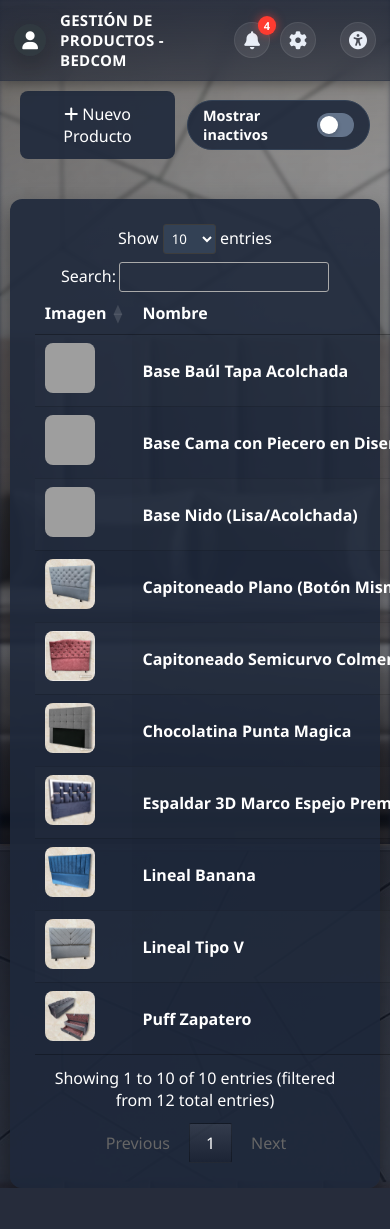
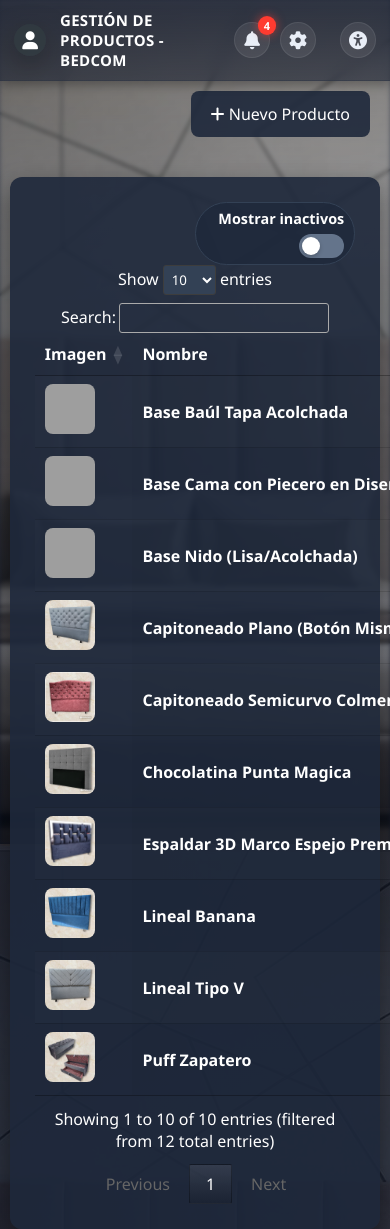
Before and after one commit to sofiaquimbayita-prog/BEDCOM, a Django app: page /vistas/productos/ in a window 390 px wide; the page is wider, and only the part inside the window is pictured. Before the commit the page ends 1188 px from the top of that part, so only its background shows below. Run offline with Django 5.2, Linux system fonts and the light colour scheme; data comes from the database, SQL or seed files in the repository; both versions use the stored data as it was after the commit; some libraries are stand-ins or nearby versions; grey boxes are pictures that could not be loaded.

Commit message:
Actualizacion de posicion y estilos responsive del switch, y corrijo funcionalidad de la accesibilidad para el modulo productos.

```diff
--- a/project2/app/static/ap1/css/styles_productos.css
+++ b/project2/app/static/ap1/css/styles_productos.css
@@ -214,6 +213,7 @@ header {
    BOTONES
    ================================================== */
 .button-3 {
+  margin-left: auto;
   background: var(--color-superficie);
   color: var(--color-texto);
   padding: 12px 20px;
@@ -366,15 +366,75 @@ header {
 .switch-container {
     margin-left: auto;
     display: flex;
-    align-items: center;
     gap: 12px;
-    padding: 5px 15px;
+    padding: 8px 15px;
     background: var(--color-superficie);
     border-radius: 50px;
     border: 1px solid var(--color-borde);
+    justify-content: flex-end;
+    align-items: right;
+    width: auto;
+    max-width: 210px;
+    flex-wrap: wrap;
+}
+
+/* Media queries para responsividad */
+@media (max-width: 768px) {
+    .switch-container {
+        max-width: 200px;
+        padding: 8px 12px;
+        gap: 8px;
+    }
+
+    .switch-text {
+        font-size: 0.8rem;
+    }
+
+    .switch-control {
+        width: 40px;
+        height: 22px;
+    }
+
+    .slider:before {
+        height: 16px;
+        width: 16px;
+    }
+
+    input:checked + .slider:before {
+        transform: translateX(18px);
+    }
+}
+
+@media (max-width: 480px) {
+    .switch-container {
+        max-width: 160px;
+        padding: 6px 10px;
+        gap: 6px;
+    }
+
+    .switch-text {
+        font-size: 0.75rem;
+    }
+
+    .switch-control {
+        width: 36px;
+        height: 20px;
+    }
+
+    .slider:before {
+        height: 14px;
+        width: 14px;
+        left: 3px;
+        bottom: 3px;
+    }
+
+    input:checked + .slider:before {
+        transform: translateX(16px);
+    }
 }
 
 .switch-text {
+    margin-left: auto;
     font-size: 0.9rem;
     font-weight: 600;
     color: var(--color-texto);
--- a/project2/app/templates/productos/index_productos.html
+++ b/project2/app/templates/productos/index_productos.html
@@ -13,6 +13,11 @@
         <button class="button-3" onclick="abrirModal('modalAdd')">
             <i class="fas fa-plus"></i> Nuevo Producto
         </button>
+
+        </div>
+    </div>
+
+    <div class="container-tabla"  >
         <div class="switch-container">
     <span class="switch-text">Mostrar inactivos</span>
     <label class="switch-control">
@@ -20,10 +25,6 @@
         <span class="slider"></span>
     </label>
 </div>
-        </div>
-    </div>
-
-    <div class="container-tabla">
         <table id="tablaProductos" class="display responsive nowrap" style="width:100%">
             <thead>
                 <tr>
--- a/project2/app/templates/productos/modal_edit.html
+++ b/project2/app/templates/productos/modal_edit.html
@@ -46,7 +46,7 @@
 
             {% if object.imagen %}
                 <div style="margin-bottom: 10px; text-align: center;">
-                    <p style="font-size: 0.8em; color: gray;">Imagen actual del catálogo:</p>
+
                     <img src="{{ object.imagen.url }}" alt="{{ object.nombre }}" style="max-width: 150px; border-radius: 8px; border: 1px solid #ddd;">
                 </div>
             {% endif %}
```
Also changed, not shown: other parts of project2/app/static/ap1/css/styles_productos.css (+23 -24 lines), project2/db.sqlite3, project2/media/productos/f44c0cd8101e8a28657b088d57bd438d_fmSj9PZ.jpg (added).
